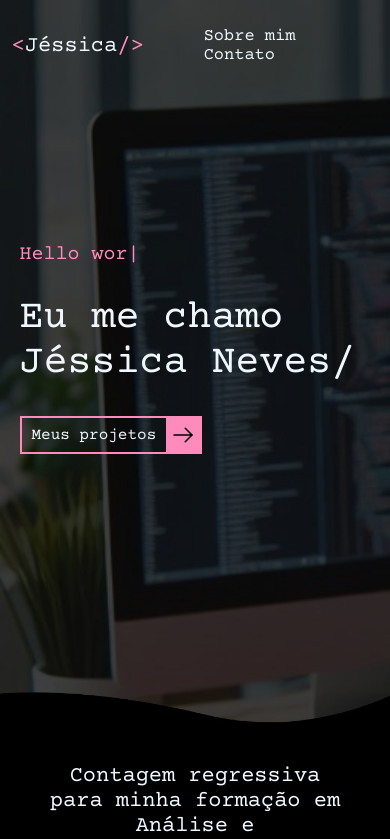
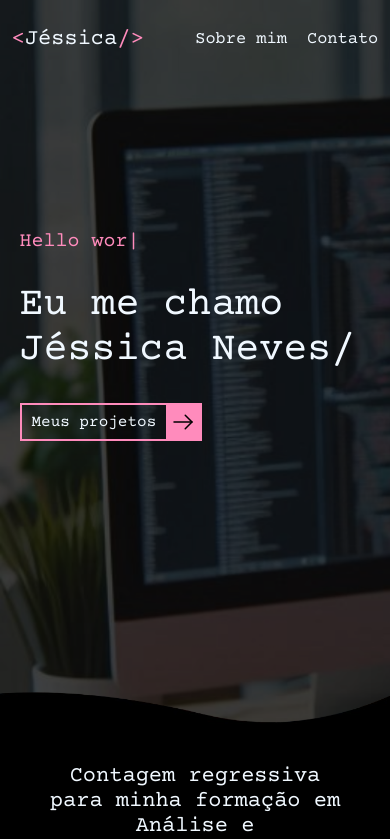
Before and after one commit to jessicamdsn/Meu-Portfolio, an Angular app: page / in a window 390 px wide. Shown: the top 839 px of the page. Built offline with nearby package versions, Linux system fonts and the light colour scheme.

Commit message:
adiciona id para rota de component

```diff
--- a/src/app/app.component.html
+++ b/src/app/app.component.html
@@ -1,5 +1,3 @@
-<router-outlet />
-
 <app-pg-inicial></app-pg-inicial>
 
 <app-skills></app-skills>
--- a/src/app/components/contato/contato.component.html
+++ b/src/app/components/contato/contato.component.html
@@ -1,5 +1,5 @@
 <div class="box-all">
-    <div class="box">
+    <div class="box" id="contato">
         <div class="formulario">
 
             <h1 class="underline-effect"> Entre em contato!</h1>
--- a/src/app/components/github/github.component.html
+++ b/src/app/components/github/github.component.html
@@ -10,7 +10,7 @@
 
     </div>
     </div>
-    <div class="projetos">
+    <div class="projetos" id="projetos">
     <h1>Mas deixa eu te dar alguns <span>spoilers</span><span class="typing-text">{{ currentText }}</span></h1>
 
     <app-projeto
--- a/src/app/components/pg-inicial/pg-inicial.component.css
+++ b/src/app/components/pg-inicial/pg-inicial.component.css
@@ -85,11 +85,41 @@ section{
     transition: right 0.3s ease;
     z-index: -1; /* Coloca o fundo atrás do texto do botão */
   }
+
+  .botao{
+    text-decoration: none;
+    color: aliceblue;
+  }
   .botao:hover .animated-button::before,
   .botao:hover .animated-button {
       right: 0;
       color: black;
   }
+
+  .underline-effect {
+    display: inline-block;
+    position: relative;
+    cursor: pointer;
+    text-decoration: none;
+}
+
+.underline-effect::after {
+    content: '';
+    position: absolute;
+    width: 0;
+    height: 2px;
+    bottom: 0;
+    left: 50%;
+    background-color: #ff8bbc;
+    transition: width 0.5s ease, left 0.5s ease;
+}
+
+.underline-effect:hover::after {
+    width: 100%;
+    left: 0;
+}
+
+
 
   @media (max-width: 815px) {
     .nav{
@@ -99,7 +129,7 @@ section{
         }
 
         .links a{
-            padding-left: 15px;
+            margin-left: 20px;
             font-size: 17px;
         }
     }
@@ -128,28 +158,7 @@ section{
 
       }
   }
-  .underline-effect {
-    display: inline-block;
-    position: relative;
-    cursor: pointer;
-    text-decoration: none;
-}
 
-.underline-effect::after {
-    content: '';
-    position: absolute;
-    width: 0;
-    height: 2px;
-    bottom: 0;
-    left: 50%;
-    background-color: #ff8bbc;
-    transition: width 0.5s ease, left 0.5s ease;
-}
-
-.underline-effect:hover::after {
-    width: 100%;
-    left: 0;
-}
 
 .typing-container {
     white-space: nowrap;
--- a/src/app/components/pg-inicial/pg-inicial.component.html
+++ b/src/app/components/pg-inicial/pg-inicial.component.html
@@ -4,17 +4,17 @@
             <h1>&lt;<span>Jéssica</span>/&gt;</h1>
         </div>
         <div class="links">
-            <a class="underline-effect" href="">Sobre mim</a>
-            <a class="underline-effect" href="">Contato</a>
+            <a class="underline-effect" href="#sobre-mim">Sobre mim</a>
+            <a class="underline-effect" href="#contato">Contato</a>
         </div>
     </nav>
     <section>
       <h1 class="hello typing-text">{{ currentText }}|</h1>
     <h1 class="jessica">Eu me chamo <br> Jéssica Neves/</h1>
-    <div class="botao">
+    <a class="botao" href="#projetos">
         <p class="animated-button">Meus projetos</p>
         <img src="../../../assets/seta.svg" alt="seta" class="material-icons" width="24px">
-    </div>
+    </a>
     </section>
 
 </div>
--- a/src/app/components/sobre-mim/sobre-mim.component.html
+++ b/src/app/components/sobre-mim/sobre-mim.component.html
@@ -1,5 +1,5 @@
 <div class="box-all">
-    <div class="sobre-mim">
+    <div class="sobre-mim" id="sobre-mim">
         <div>
             <img class="wave-frame" src="../../../assets/jessica.png" alt="" width="200px">
         </div>
```
